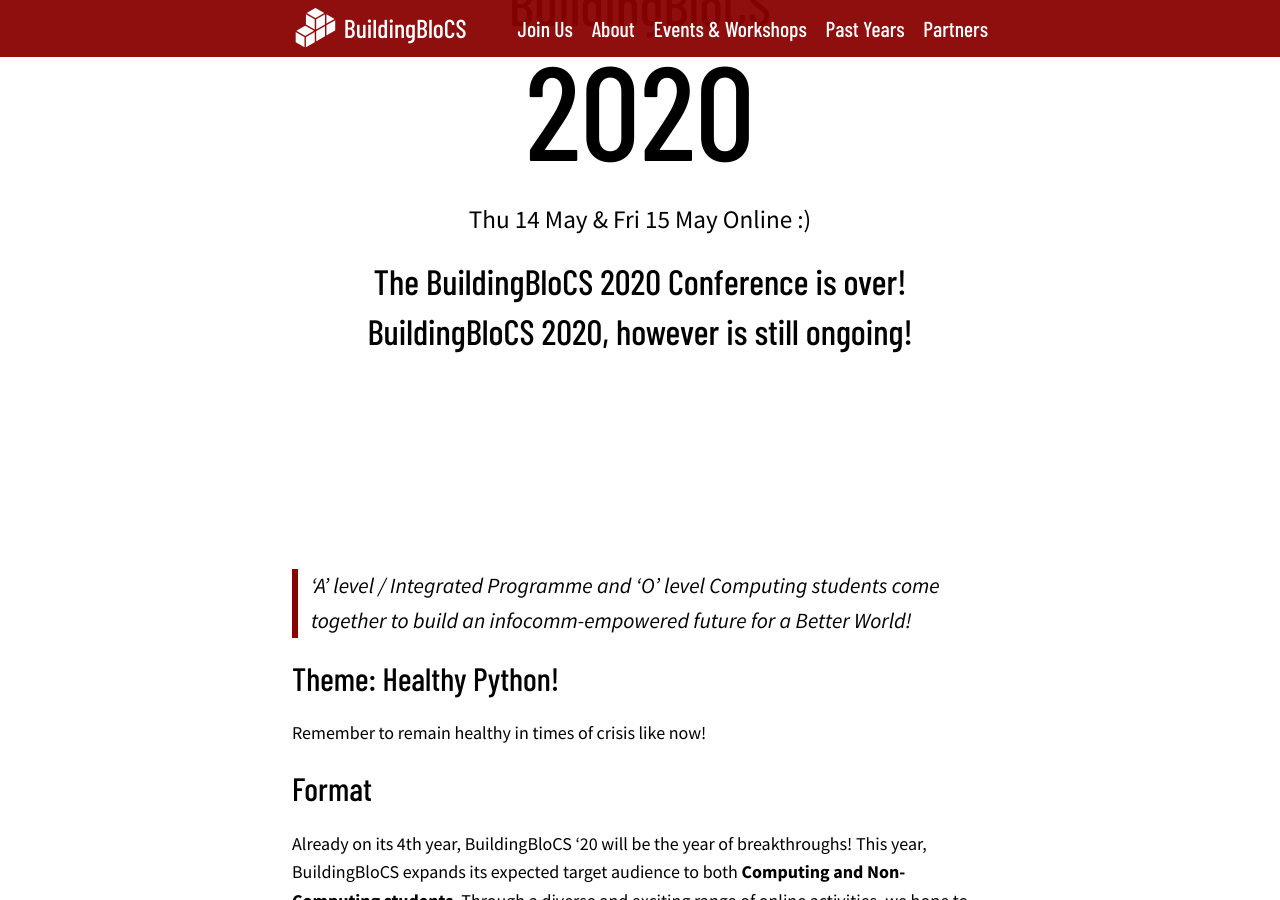
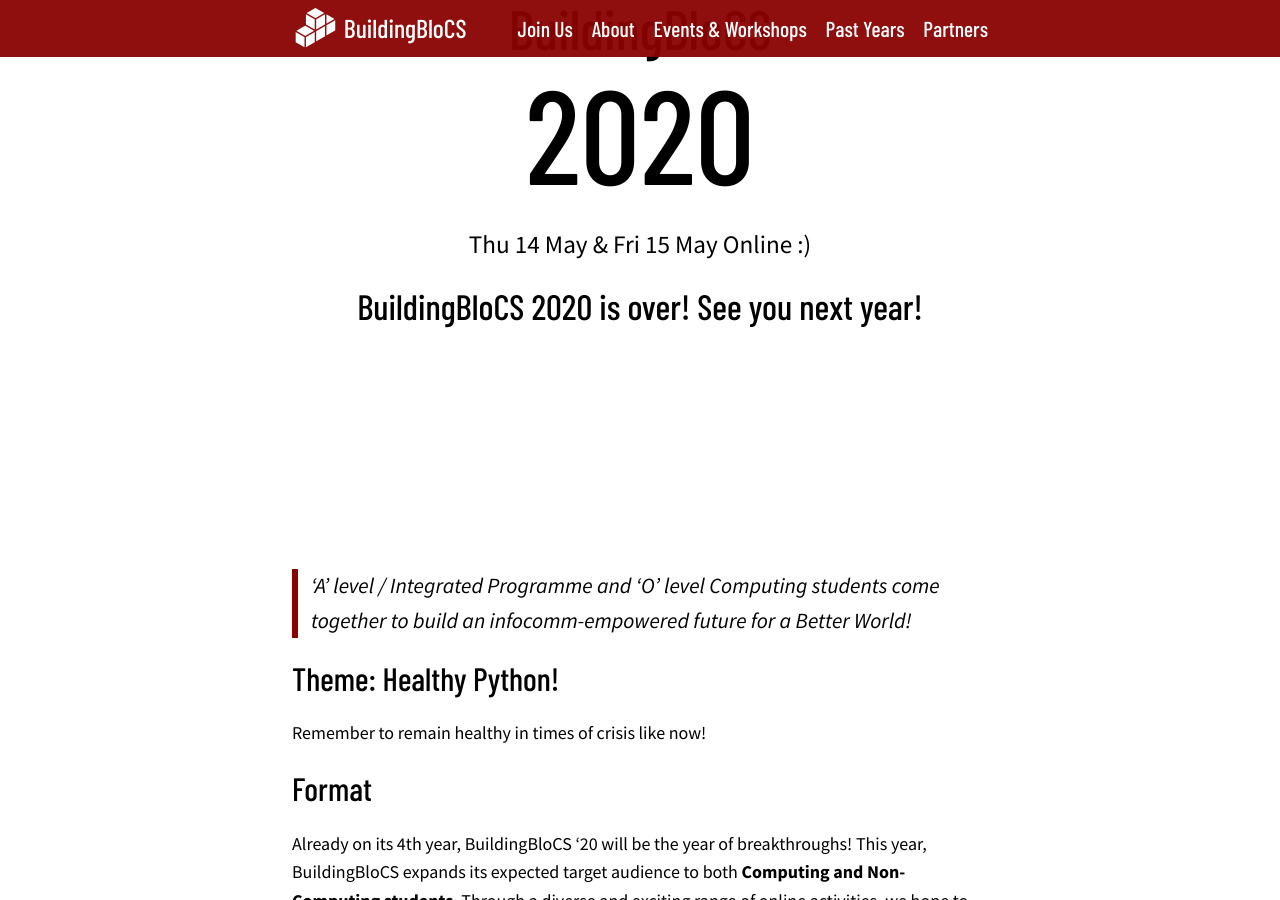
Before and after one commit to buildingblocs/2020, a Jekyll site: the page built from index.md, in a window 1280 px wide and 900 px high, scrolled down 313 px. Built offline with Jekyll 4.4.1, drawn with Linux system fonts in a browser that asks for light colours; some web fonts are replaced; a script that is not in the unit is left out.

Commit message:
Updated BBCS20 status

```diff
--- a/index.md
+++ b/index.md
@@ -13,7 +13,7 @@
             {{ site.date }} {{ site.location }} :)
         </p>
 	<p>
-	    <h3>The BuildingBloCS 2020 Conference is over! BuildingBloCS 2020, however is still ongoing!</h3>
+	    <h3>BuildingBloCS 2020 is over! See you next year!</h3>
 	</p>
 
 
```
